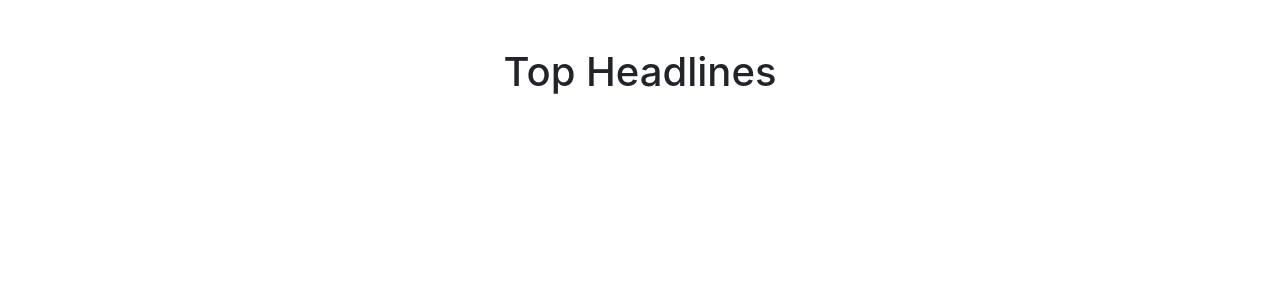
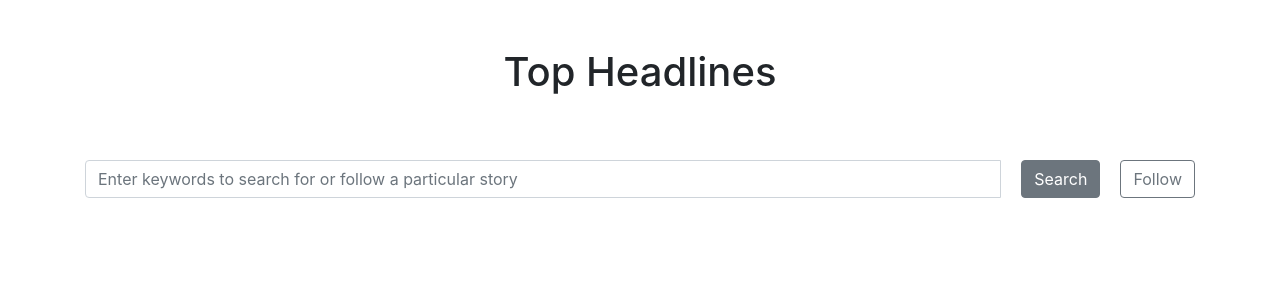
Before and after one commit to monicatang/news-extension, a React (Create React App) app in the folder app/: page / in a window 1280 px wide. Shown: the top 300 px of the page. Built offline with nearby package versions, Linux system fonts and the light colour scheme; no server answers.

Commit message:
added labels and alerts and implemented search

```diff
--- a/app/src/App.css
+++ b/app/src/App.css
@@ -8,10 +8,11 @@ a {
 }
 
 .card-gallery{
-  height:300px;
-  margin-bottom:2rem;
+  height:301px;
+  margin-bottom:1.5rem;
   border-style: none !important;
   box-shadow: 0px 2px 5px rgba(0, 0, 0, 0.1);
+  position: relative;
 }
 
 .card-gallery:hover{
@@ -21,8 +22,20 @@ a {
 .gallery-img{
   object-fit: cover;
   height:200px;
-  width: 100px;
 
+
+}
+
+.text-block {
+  position: absolute;
+  top:0px;
+  left: 0px;
+  background: rgb(0, 0, 0); /* Fall-back for browsers that don't
+                                    support rgba */
+  background: rgba(0, 0, 0, .7);
+  color: white;
+  padding: 10px;
+  font-size:14px;
 }
 
 .title{
@@ -32,7 +45,27 @@ a {
 }
 
 .card-text{
+
+}
+
+.card-body{
+  overflow: hidden;
+  max-height:84px;
+  text-overflow: ellipsis;
   font-size: 14px;
   font-weight: 500;
   line-height: 21px;
 }
+
+.search-bar{
+  margin-bottom:2rem;
+
+}
+
+.search-input{
+  margin-right:20px;
+}
+
+.search-button{
+  margin-right:20px;
+}
--- a/app/src/App.js
+++ b/app/src/App.js
@@ -1,15 +1,12 @@
 import React, { Component } from 'react';
 import './App.css';
 import {  InputGroup,
-  InputGroupAddon,
-  InputGroupText,
   Input,
+  Alert,
   Card,
   CardImg,
   CardText,
   CardBody,
-  CardTitle,
-  CardSubtitle,
   Button,
   Container,
   Row,
@@ -17,19 +14,16 @@ import {  InputGroup,
 
 var apiKey = "d418a65c0c38453da8d0ee0eae5467e0";
 
-const url = 'https://newsapi.org/v2/top-headlines?' +
-          'country=us&' +
-          'apiKey=' + apiKey;
-
 
 
 const NewsCard = (props) => {
   return (
     <Col xs="6" sm="4">
-      <a href={props.url}>
+      <a href={props.link}>
         <Card className="card-gallery">
-          <CardImg className="gallery-img" top width="100%" src={props.img} alt="Card image cap" />
-          <CardBody>
+          <div className="text-block">{props.source}</div>
+          <CardImg className="gallery-img" top width="100%" src={props.image} alt="Card image cap" />
+          <CardBody className="card-body">
             <CardText className="card-text">{props.headline}</CardText>
           </CardBody>
         </Card>
@@ -38,31 +32,66 @@ const NewsCard = (props) => {
   );
 };
 
+
+
 class App extends Component {
 
   constructor(){
     super();
-    this.state = {top_headlines: [1]};
+    this.state = {displayed_news: [],
+      visible: false,
+      keywords: ""
+    };
+
+    this.toggleVisible = this.toggleVisible.bind(this);
+    this.getData = this.getData.bind(this);
+    this.handleSearchChange = this.handleSearchChange.bind(this);
+    this.returnSearch = this.returnSearch.bind(this);
   }
 
-  getData() {
+  toggleVisible() {
+    this.setState({ visible: !this.state.visible });
+  }
+
+  openConfirm() {
+    return <Alert color="success" isOpen={this.state.visible} toggle={this.toggleVisible}>
+                 Followed {this.state.keywords}!
+           </Alert>}
+
+  //retrieves news from api
+  getData(url) {
     fetch(url, {
         method: 'GET'
       })
       .then((resp) => resp.json())
-      .then((json) => this.setState({top_headlines: json.articles}))
+      .then((json) => this.setState({displayed_news: json.articles}))
       .catch(function(error){
         console.log(error);
       });
   }
 
+  //checks whether the article has an image
   hasImage(article) {
     return Boolean(article.urlToImage);
   }
 
+  //forms card using info from article
   extractInfo(article, index) {
     if(index < 9){
-      return <NewsCard img={article.urlToImage} headline={article.title} url={article.url}/>;
+      return <NewsCard image={article.urlToImage} headline={article.title} link={article.url} source={article.source.name}/>;
+    } else {
+      return;
+    }
+
+  }
+
+  handleSearchChange(e) {
+   this.setState({keywords: e.target.value});
+  }
+
+  returnSearch(){
+    if(this.state.keywords){
+      this.getData("https://newsapi.org/v2/everything?q=" + encodeURI(this.state.keywords) + "&apiKey=" + apiKey);
     } else {
       return;
     }
@@ -70,15 +99,27 @@ class App extends Component {
   }
 
   componentDidMount() {
-    this.getData();
+    let headlines_url = 'https://newsapi.org/v2/top-headlines?' +
+          'country=us&' +
+          'apiKey=' + apiKey;
+    this.getData(headlines_url);
   }
 
+
+
   render() {
-    if(this.state.top_headlines){
+    if(this.state.displayed_news){
       return (
         <Container>
+
+           {this.state.visible && this.openConfirm()}
           <h1 className="title"> Top Headlines </h1>
-          <Row>{this.state.top_headlines.filter(this.hasImage).map(this.extractInfo)}</Row>
+          <InputGroup className = "search-bar">
+            <Input className="search-input" value={this.state.keywords} onChange={this.handleSearchChange} placeholder="Enter keywords to search for or follow a particular story" />
+            <Button className="search-button" color="secondary" onClick={this.returnSearch}>Search</Button>
+            <Button outline color="secondary" onClick={this.toggleVisible}>Follow</Button>
+          </InputGroup>
+          <Row>{this.state.displayed_news.filter(this.hasImage).map(this.extractInfo)}</Row>
         </Container>
       );
     }
```
